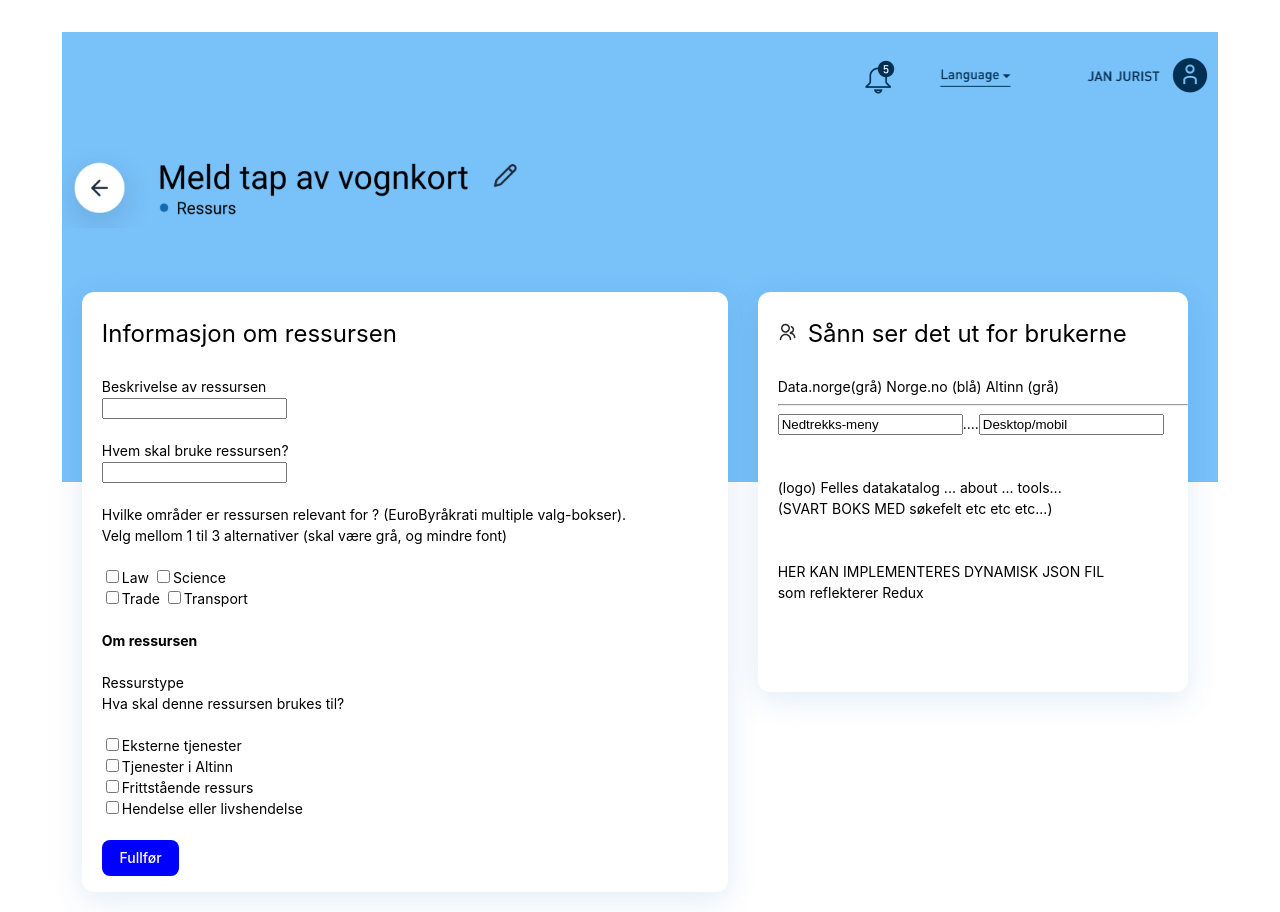
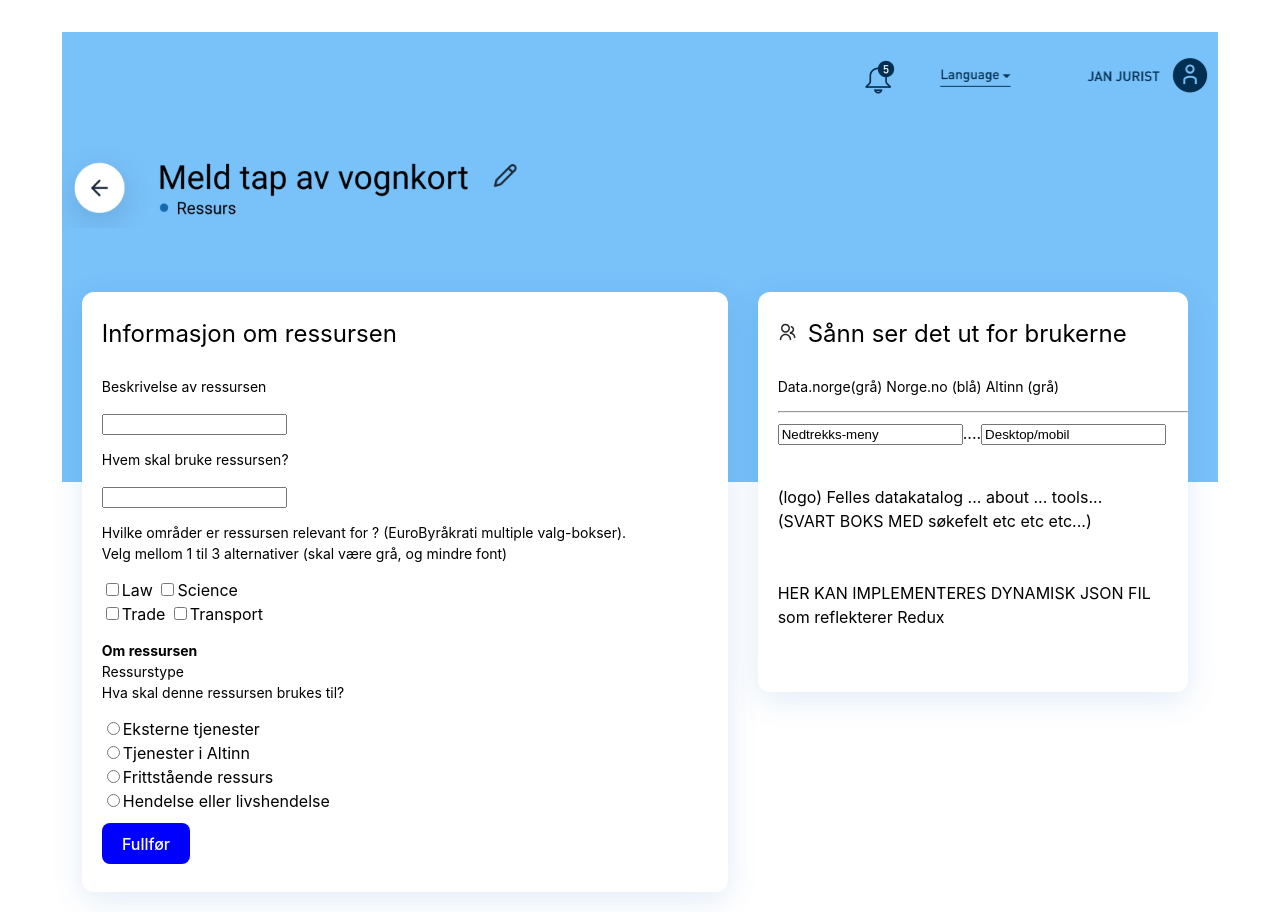
Before and after one commit to Torgeir333/ressursdummy1, a React (Vite) app: page /dummyroot/ressurs2 in a window 1280 px wide. Built offline with nearby package versions, Linux system fonts and the light colour scheme; some icons are missing.

Commit message:
set content DIV inside WhiteBoxes

```diff
--- a/src/pages/Ressurs2/Ressurs2.module.css
+++ b/src/pages/Ressurs2/Ressurs2.module.css
@@ -98,20 +98,17 @@
 
 .boksOverskrift {
   color: black;
-  padding-left: 20px;
   font-size: 24px;
-
-
 }
 
 .beskrivelseAvRessurs {
   font-size: 14px;
-  margin-left: 20px;
 }
 
 .fullfoerKnapp {
   color: white;
   background-color: blue;
+  margin-top: 10px;
 
   cursor: pointer;
   transition: border-color 0.25s;
@@ -120,3 +117,7 @@
 .posisjonPersonGruppeIkon {
   margin-right: 10px;
 }
+
+.innholdIHvitBoks {
+  margin-left: 20px;
+}
--- a/src/pages/Ressurs2/Ressurs2.tsx
+++ b/src/pages/Ressurs2/Ressurs2.tsx
@@ -31,10 +31,13 @@ export const Ressurs2 = () => {
                 <div className={classes.fleksBoksHolder}>
 
                         <div className={classes.venstreHvitBoks}>
+                            <div className={classes.innholdIHvitBoks}>
+
                                 <p className={classes.boksOverskrift}> Informasjon om ressursen </p>
 
                                 <p className={classes.beskrivelseAvRessurs}>
                                     Beskrivelse av ressursen
+                                </p>
                                 <form>
                                     <input
                                         type='text'
@@ -43,9 +46,10 @@ export const Ressurs2 = () => {
                                     ></input>
                                 </form>
 
-                                <br></br>
 
-                                Hvem skal bruke ressursen?
+
+                                <p className={classes.beskrivelseAvRessurs}
+                                > Hvem skal bruke ressursen?</p>
                                 <form>
                                     <input
                                         type='text'
@@ -53,58 +57,61 @@ export const Ressurs2 = () => {
                                         name='brukerNavn'
                                     ></input>
                                 </form>
-                                 <br></br>
 
+
+                                <p className={classes.beskrivelseAvRessurs} >
                                     Hvilke områder er ressursen relevant for ? (EuroByråkrati multiple valg-bokser). <br></br>
-                                Velg mellom 1 til 3 alternativer (skal være grå, og mindre font)<br></br>
-                                <br></br>
+                                    Velg mellom 1 til 3 alternativer (skal være grå, og mindre font)
+                                </p>
+
                                 <form>
-                                <input type='checkbox' id='lawSjekk' name='law' value='law'></input>
+                                <input type='checkbox' id='lawSjekk' name='law' ></input>
                                     <label>Law</label> <span></span>
 
-                                    <input type='checkbox' id='scienceSjekk' name='science' value='science'></input>
+                                    <input type='checkbox' id='scienceSjekk' name='science' ></input>
                                     <label>Science</label>  <br></br>
 
-                                    <input type='checkbox' id='tradeSjekk' name='trade' value='trade'></input>
+                                    <input type='checkbox' id='tradeSjekk' name='trade' ></input>
                                     <label>Trade</label> <span></span>
 
-                                    <input type='checkbox' id='transportSjekk' name='transport' value='transport'></input>
+                                    <input type='checkbox' id='transportSjekk' name='transport' ></input>
                                     <label>Transport</label> <br></br>
                                 </form>
 
-                                 <br></br>
 
-                                <b>Om ressursen </b> <br></br>
-                                <br></br>
+
+                                <p className={classes.beskrivelseAvRessurs}
+                                > <b>Om ressursen </b> <br></br>
                                 Ressurstype  <br></br>
-                                Hva skal denne ressursen brukes til?
-                                <br></br><br></br>
+                                Hva skal denne ressursen brukes til?</p>
+
                                     <form>
-                                    <input type='checkbox' id='eksternTjenesteSjekk' name='eksternTjeneste' value='eksternTjeneste'></input>
+                                    <input type='radio' id='eksternTjenesteSjekk' name='eksternTjeneste' ></input>
                                     <label>Eksterne tjenester</label>  <br></br>
 
-                                    <input type='checkbox' id='altinnTjenesteSjekk' name='altinnTjeneste' value='altinnTjeneste'></input>
+                                    <input type='radio' id='altinnTjenesteSjekk' name='altinnTjeneste' ></input>
                                     <label>Tjenester i Altinn</label> <br></br>
 
-                                    <input type='checkbox' id='friRessursSjekk' name='friRessurs' value='friRessurs'></input>
+                                    <input type='radio' id='friRessursSjekk' name='friRessurs' ></input>
                                     <label>Frittstående ressurs</label>  <br></br>
 
-                                    <input type='checkbox' id='hendelseSjekk' name='hendelse' value='hendelse'></input>
+                                    <input type='radio' id='hendelseSjekk' name='hendelse' ></input>
                                     <label>Hendelse eller livshendelse</label> <br></br>
 
                                     </form>
-
-                                <br></br>
 
                                 <button
                                     className={classes.fullfoerKnapp}
                                     onClick={() => navigate('/ressurs1/')}
                                 >Fullfør</button>
-                            </p>
+                            </div>
                         </div>
 
 
                         <div className={classes.hoyreHvitBoks}>
+                            <div className={classes.innholdIHvitBoks}>
+
+
                                 <p className={classes.boksOverskrift}>
                                     <PersonGruppeIkon className={classes.posisjonPersonGruppeIkon}  />
                                     Sånn ser det ut for brukerne
@@ -112,13 +119,17 @@ export const Ressurs2 = () => {
 
                                 <p className={classes.beskrivelseAvRessurs}>
                                     Data.norge(grå) Norge.no (blå) Altinn (grå)
+                                </p>
+
                                 <hr></hr>
+
                                 <form>
                                     <input
                                         type='text'
                                         id='portalBruktTekst'
                                         name='portalBruktNavn'
                                         value='Nedtrekks-meny'
+                                        readOnly
                                     ></input>
                                     <span></span>
                                     <span>....</span>
@@ -127,12 +138,13 @@ export const Ressurs2 = () => {
                                         id='portalBruktTekst'
                                         name='portalBruktNavn'
                                         value='Desktop/mobil'
+                                        readOnly
                                     ></input>
                              </form>
 
 
-                                <br></br> <br></br>
-                                (logo) Felles datakatalog ... about ... tools...<br></br>
+                                <br></br>
+                                <p> (logo) Felles datakatalog ... about ... tools...<br></br>
                                 (SVART BOKS MED søkefelt etc etc etc...) <br></br>
                                 <br></br>
                                 <br></br>
@@ -141,6 +153,7 @@ export const Ressurs2 = () => {
                                 som reflekterer Redux
                                 </p>
                             </div>
+                        </div>
 
                 </div>
             </div>
```
Lines whose indentation alone changed are shown as unchanged.
